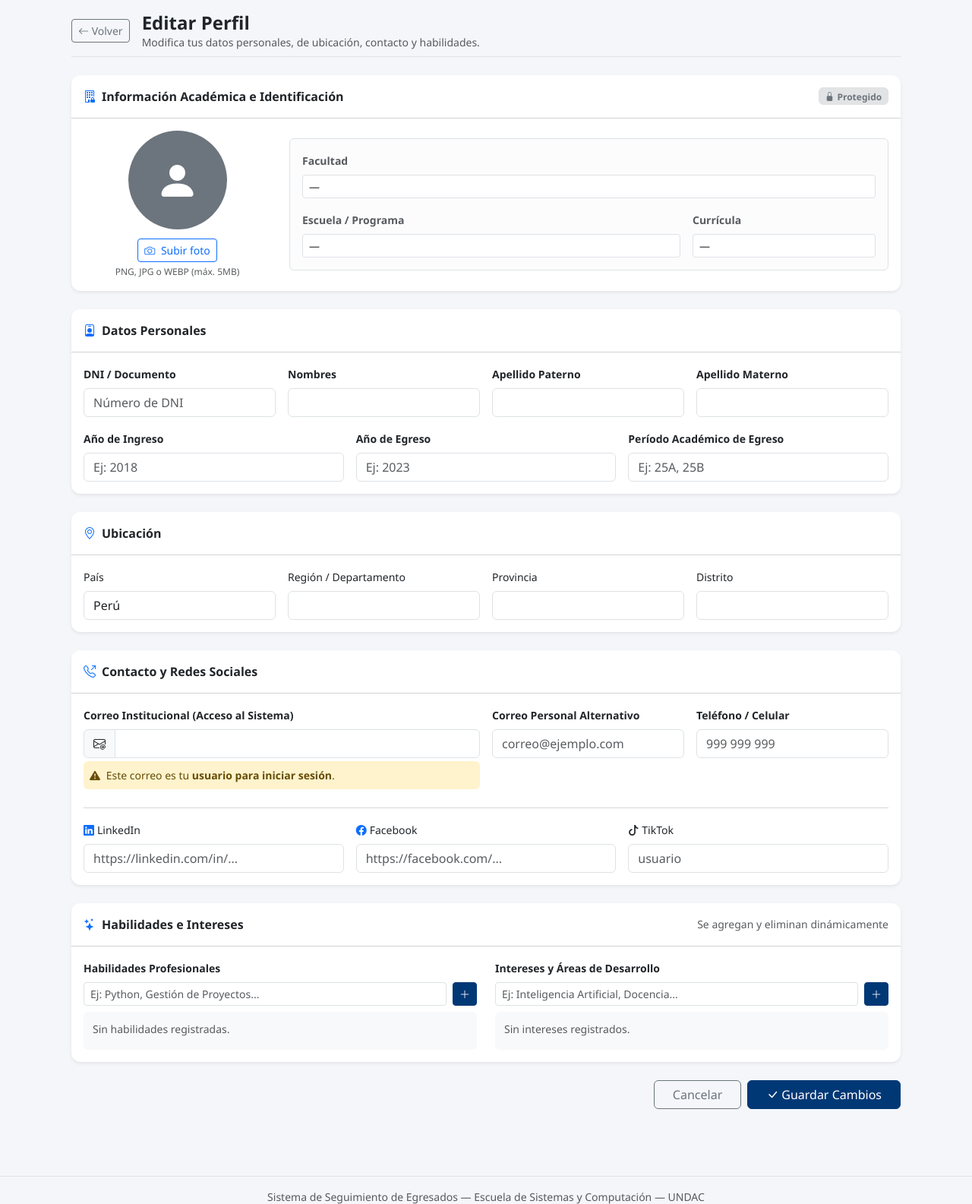
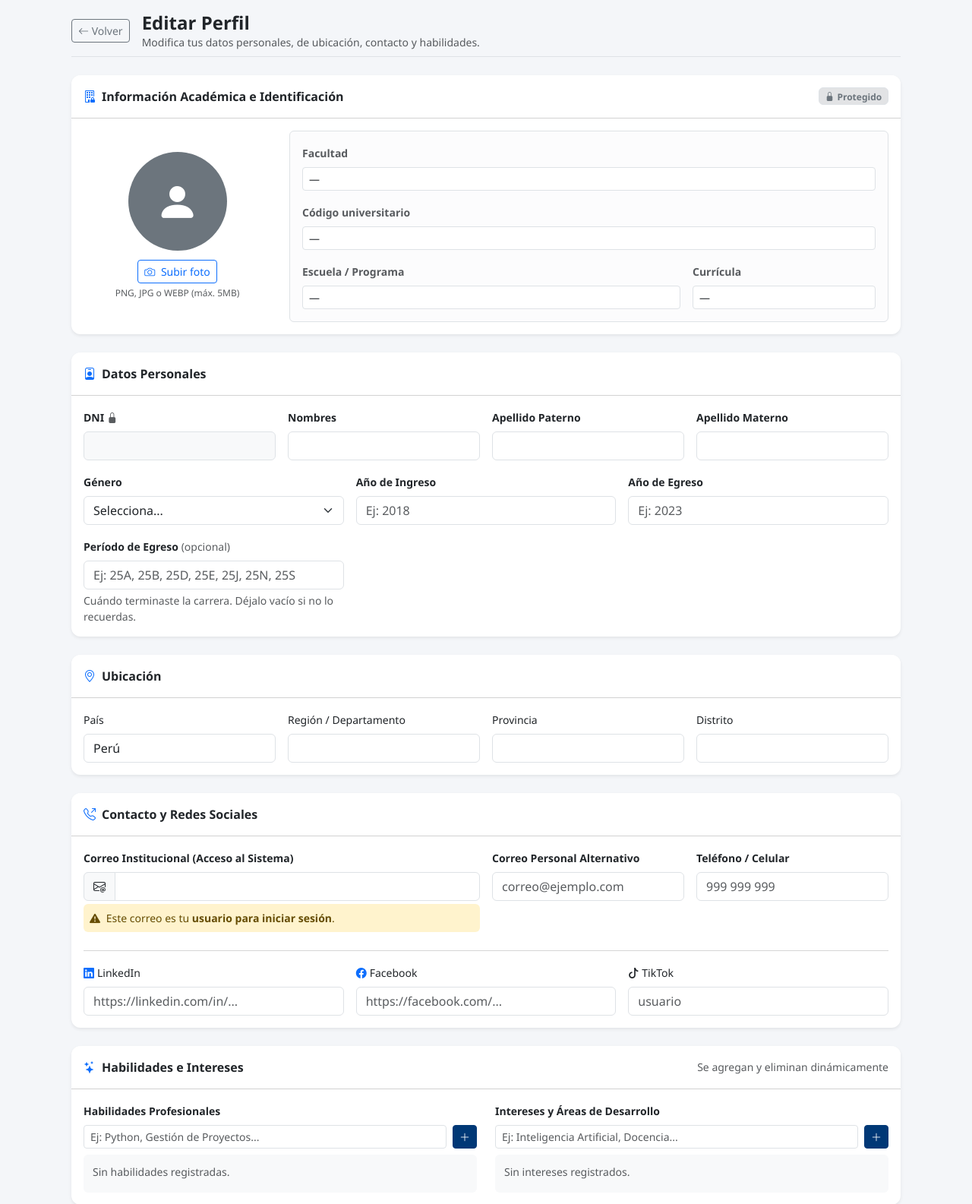
Before and after one commit to JhosVS/seguimiento-egresados, a Python web app: template app/templates/egresado/editar_perfil.html in a window 1280 px wide. Shown: the top 1585 px of the page at 76% size. Run offline with Jinja, Linux system fonts and the light colour scheme; the template is opened without the code that fills it, so the values that code supplies are empty.

Commit message:
Renombra periodo_ingreso a periodo_egreso; género editable; DNI y código protegidos

```diff
--- a/app/admin/egresados.py
+++ b/app/admin/egresados.py
@@ -81,7 +81,7 @@ def _consulta(personal):
     if f.get('anio_egreso', type=int):
         q = q.filter(Egresado.anio_egreso == f.get('anio_egreso', type=int))
     if f.get('letra_periodo'):
-        q = q.filter(Egresado.periodo_ingreso.ilike(f'%{f["letra_periodo"]}'))
+        q = q.filter(Egresado.periodo_egreso.ilike(f'%{f["letra_periodo"]}'))
 
     nivel = f.get('nivel', '')
     if nivel.startswith('solo_') and nivel[5:] in NIVEL_NUM:
@@ -146,7 +146,7 @@ def exportar_egresados():
         ('Programa',             lambda e: e.programa.nombre),
         ('Facultad',             lambda e: e.facultad.nombre),
         ('Año de ingreso',       lambda e: e.anio_ingreso or ''),
-        ('Período de ingreso',   lambda e: e.periodo_ingreso or ''),
+        ('Período de egreso',    lambda e: e.periodo_egreso or ''),
     ]
 
     wb = Workbook()
--- a/app/models.py
+++ b/app/models.py
@@ -166,7 +166,7 @@ class Egresado(db.Model):
     # Académico
     id_curricula = db.Column(db.Integer, db.ForeignKey('curriculas.id_curricula'), nullable=False)
     anio_ingreso = db.Column(db.Integer)
-    periodo_ingreso = db.Column(db.String(10))
+    periodo_egreso = db.Column(db.String(10))   # opcional: ej. '25A', '25B', '25D', '25E', '25J', '25N', '25S'
     anio_egreso = db.Column(db.Integer)
 
     # Perfil
--- a/app/templates/admin/ver_egresado.html
+++ b/app/templates/admin/ver_egresado.html
@@ -166,8 +166,8 @@
                     <td>{{ e.anio_ingreso or '—' }}</td>
                 </tr>
                 <tr>
-                    <td class="text-muted ps-3">Período ingreso:</td>
-                    <td>{{ e.periodo_ingreso or '—' }}</td>
+                    <td class="text-muted ps-3">Período egreso:</td>
+                    <td>{{ e.periodo_egreso or '—' }}</td>
                     <td class="text-muted">Año egreso:</td>
                     <td>{{ e.anio_egreso or '—' }}</td>
                 </tr>
--- a/app/templates/egresado/editar_perfil.html
+++ b/app/templates/egresado/editar_perfil.html
@@ -74,6 +74,11 @@
                                     <input type="text" class="form-control form-control-sm bg-white"
                                            value="{{ e.curricula.programa.facultad.nombre if (e.curricula and e.curricula.programa and e.curricula.programa.facultad) else '—' }}" disabled readonly>
                                 </div>
+                                <div class="col-md-12">
+                                    <label class="form-label small text-muted fw-semibold">Código universitario</label>
+                                    <input type="text" class="form-control form-control-sm bg-white"
+                                           value="{{ e.codigo_universitario or '—' }}" disabled readonly>
+                                </div>
                                 <div class="col-md-8">
                                     <label class="form-label small text-muted fw-semibold">Escuela / Programa</label>
                                     <input type="text" class="form-control form-control-sm bg-white"
@@ -100,8 +105,8 @@
             <div class="card-body">
                 <div class="row g-3">
                     <div class="col-md-3">
-                        <label class="form-label small fw-semibold">DNI / Documento</label>
-                        <input type="text" name="dni" class="form-control" value="{{ e.dni or '' }}" placeholder="Número de DNI">
+                        <label class="form-label small fw-semibold">DNI <i class="bi bi-lock-fill text-muted"></i></label>
+                        <input type="text" class="form-control bg-light" value="{{ e.dni }}" disabled readonly>
                     </div>
                     <div class="col-md-3">
                         <label class="form-label small fw-semibold">Nombres</label>
@@ -116,6 +121,14 @@
                         <input type="text" name="apellido_materno" class="form-control" value="{{ e.apellido_materno or '' }}">
                     </div>
                     <div class="col-md-4">
+                        <label class="form-label small fw-semibold">Género</label>
+                        <select name="genero" class="form-select" required>
+                            <option value="" {{ 'selected' if not e.genero else '' }}>Selecciona...</option>
+                            <option value="M" {{ 'selected' if e.genero == 'M' else '' }}>Masculino</option>
+                            <option value="F" {{ 'selected' if e.genero == 'F' else '' }}>Femenino</option>
+                        </select>
+                    </div>
+                    <div class="col-md-4">
                         <label class="form-label small fw-semibold">Año de Ingreso</label>
                         <input type="number" name="anio_ingreso" class="form-control" value="{{ e.anio_ingreso or '' }}" placeholder="Ej: 2018">
                     </div>
@@ -124,8 +137,13 @@
                         <input type="number" name="anio_egreso" class="form-control" value="{{ e.anio_egreso or '' }}" placeholder="Ej: 2023">
                     </div>
                     <div class="col-md-4">
-                        <label class="form-label small fw-semibold">Período Académico de Egreso</label>
-                        <input type="text" name="periodo_ingreso" class="form-control" value="{{ e.periodo_ingreso or '' }}" placeholder="Ej: 25A, 25B">
+                        <label class="form-label small fw-semibold">
+                            Período de Egreso <span class="text-muted fw-normal">(opcional)</span>
+                        </label>
+                        <input type="text" name="periodo_egreso" class="form-control"
+                               value="{{ e.periodo_egreso or '' }}" maxlength="10"
+                               placeholder="Ej: 25A, 25B, 25D, 25E, 25J, 25N, 25S">
+                        <div class="form-text">Cuándo terminaste la carrera. Déjalo vacío si no lo recuerdas.</div>
                     </div>
                 </div>
             </div>
```
Also changed, not shown: app/egresado/routes.py (+5 -3 lines).
